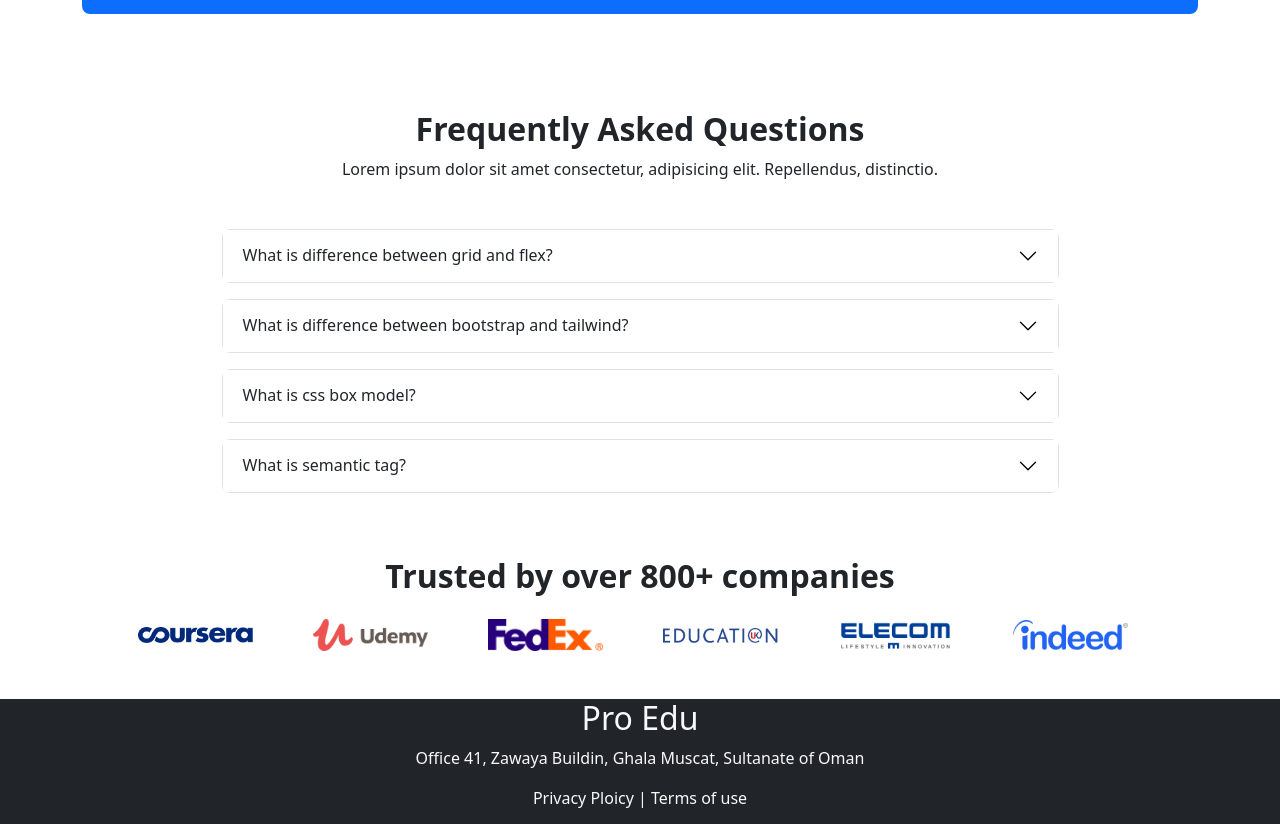
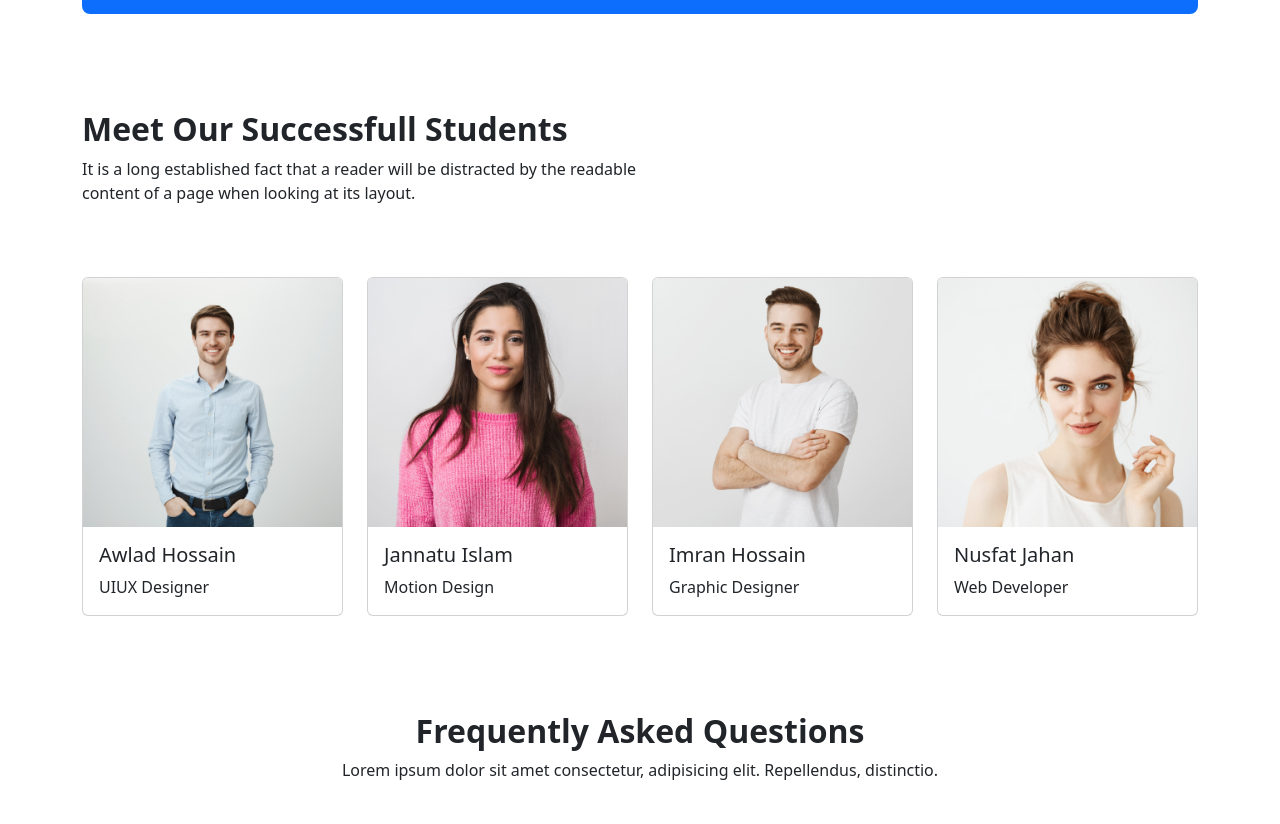
Before and after one commit to Shawonn3/edTech-website-main, a plain HTML site: page index.html in a window 1280 px wide. Shown: the part 1890-2714 px from the top of the page. Drawn offline with nearby package versions, Linux system fonts and the light colour scheme.

Commit message:
successfull people

```diff
--- a/index.html
+++ b/index.html
@@ -3,7 +3,7 @@
   <head>
     <meta charset="utf-8">
     <meta name="viewport" content="width=device-width, initial-scale=1">
-    <title>Online School</title>
+    <title>Good luck school</title>
     <link href="https://cdn.jsdelivr.net/npm/bootstrap@5.2.0/dist/css/bootstrap.min.css" rel="stylesheet" integrity="sha384-gH2yIJqKdNHPEq0n4Mqa/HGKIhSkIHeL5AyhkYV8i59U5AR6csBvApHHNl/vI1Bx" crossorigin="anonymous">
     <!-- style -->
     <link rel="stylesheet" href="style.css">
@@ -15,7 +15,7 @@
         <section>
             <nav class="navbar navbar-expand-lg bg-light">
                 <div class="container-fluid d-flex justify-content-between">
-                    <a class="navbar-brand" href="#"><h1 class="fw-bold">Pro Edu</h1></a>
+                    <a class="navbar-brand" href="#"><h1 class="fw-bold">Good Luck Edu</h1></a>
                     <button class="navbar-toggler" type="button" data-bs-toggle="collapse"  data-bs-target="#navbarSupportedContent"    aria-controls="navbarSupportedContent" aria-expanded="false"    aria-label="Toggle navigation">
                     <span class="navbar-toggler-icon"></span>
                     </button>
@@ -89,7 +89,7 @@
         </section>
     </header>
     <!-- banner end -->
-    <main class="container">
+    <main class="container pb-5">
       <div class="w-50 mx-auto">
         <div class="text-center">
           <h2 class="fw-bold">Discover Your Populer Courses</h2>
@@ -220,9 +220,57 @@
             </div>
           </div>
         </div>
-        <!-- modal -->
-        <!-- join form end -->
       </section>
+      <!-- modal -->
+      <!-- join form end -->
+
+      <section>
+        <div class="mt-5 pt-5 w-50">
+          <h2 class="fw-bold">Meet Our Successfull Students</h2>
+          <p>It is a long established fact that a reader will be distracted by the readable content of a page when looking at its layout.</p>
+        </div>
+        <div>
+          <div class="row row-cols-1 row-cols-md-2 row-cols-lg-4 g-4 mt-5">
+            <div class="col">
+              <div class="card h-100">
+                <img src="images/student/student-1.png" class="card-img-top" alt="...">
+                <div class="card-body">
+                  <h5 class="card-title">Awlad Hossain</h5>
+                  <p class="card-text">UIUX Designer</p>
+                </div>
+              </div>
+            </div>
+            <div class="col">
+              <div class="card h-100">
+                <img src="images/student/student-2.png" class="card-img-top" alt="...">
+                <div class="card-body">
+                  <h5 class="card-title">Jannatu Islam</h5>
+                  <p class="card-text">Motion Design</p>
+                </div>
+              </div>
+            </div>
+            <div class="col">
+              <div class="card h-100">
+                <img src="images/student/student-3.png" class="card-img-top" alt="...">
+                <div class="card-body">
+                  <h5 class="card-title">Imran Hossain</h5>
+                  <p class="card-text">Graphic Designer</p>
+                </div>
+              </div>
+            </div>
+            <div class="col">
+              <div class="card h-100">
+                <img src="images/student/student-4.png" class="card-img-top" alt="...">
+                <div class="card-body">
+                  <h5 class="card-title">Nusfat Jahan</h5>
+                  <p class="card-text">Web Developer</p>
+                </div>
+              </div>
+            </div>
+          </div>
+        </div>
+      </section>
+
       <!-- question part -->
       <section class="mt-5 pt-5">
         <div class="w-75 mx-auto">
@@ -295,7 +343,7 @@
     <footer class="bg-dark">
       <div class="text-center text-light">
         <div>
-          <h2>Pro Edu</h2>
+          <h2>Good Luck Edu</h2>
           <p>Office 41, Zawaya Buildin, Ghala Muscat, Sultanate of Oman</p>
           <p>Privacy Ploicy  |   Terms of use</p>
         </div>
@@ -306,6 +354,7 @@
         </div>
       </div>
     </footer>
+    <!-- footer end -->
 
 
     <script src="https://cdn.jsdelivr.net/npm/bootstrap@5.2.0/dist/js/bootstrap.bundle.min.js" integrity="sha384-A3rJD856KowSb7dwlZdYEkO39Gagi7vIsF0jrRAoQmDKKtQBHUuLZ9AsSv4jD4Xa" crossorigin="anonymous"></script>
--- a/style.css
+++ b/style.css
@@ -21,6 +21,12 @@
     width: 115px;
     margin-left: 5%;
 }
+footer{
+    padding: 7%;
+}
+footer i{
+    margin-left: 3%;
+}
 
 /* ......breakpoint...... */
 
```
